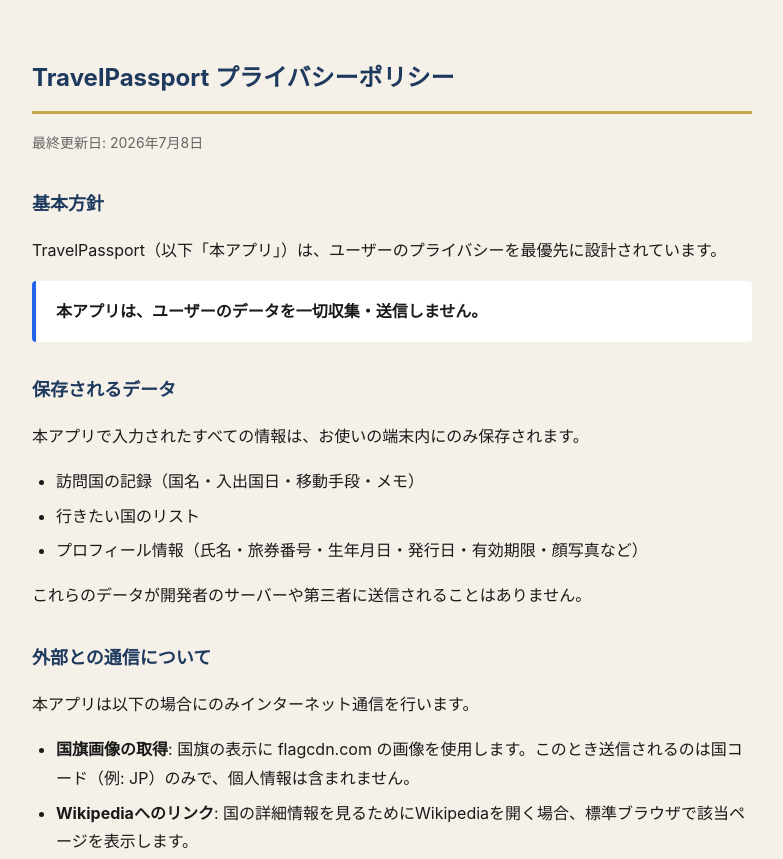
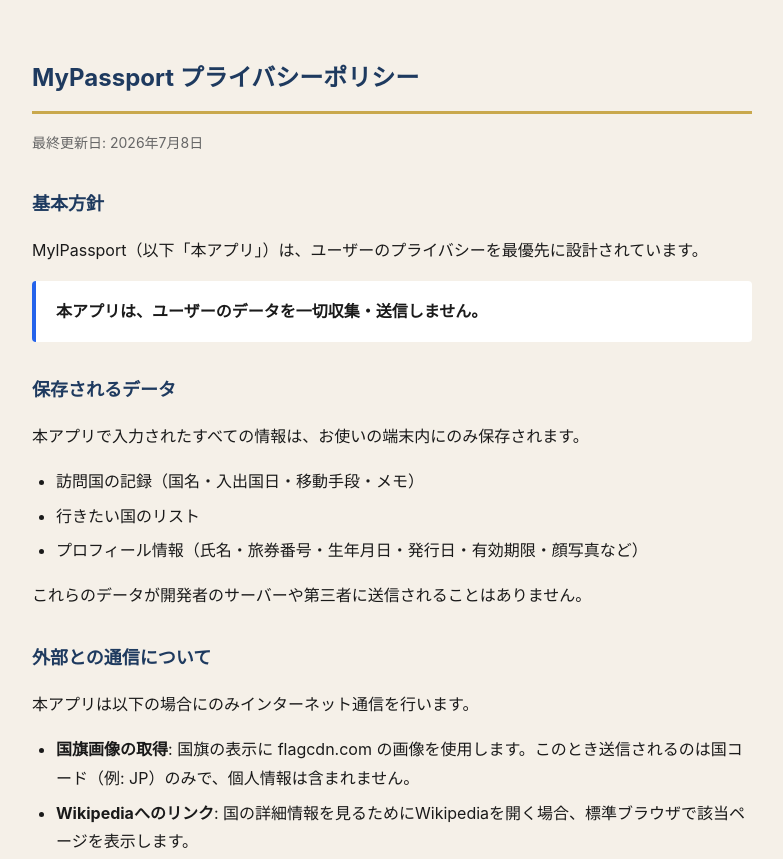
Before and after one commit to shirotaka9612-blip/sekapass-privacy, a plain HTML site: page index.html in a window 1280 px wide. Shown: the top 859 px of the page, without its empty margins (248-1031 px from the left). Drawn offline with Linux system fonts and the light colour scheme.

Commit message:
Update index.html

```diff
--- a/index.html
+++ b/index.html
@@ -3,7 +3,7 @@
 <head>
 <meta charset="UTF-8">
 <meta name="viewport" content="width=device-width, initial-scale=1.0">
-<title>TravelPassport プライバシーポリシー</title>
+<title>MyPassport プライバシーポリシー</title>
 <style>
   body {
     font-family: -apple-system, BlinkMacSystemFont, "Hiragino Sans", "Yu Gothic", sans-serif;
@@ -43,11 +43,11 @@
 </head>
 <body>
 
-<h1>TravelPassport プライバシーポリシー</h1>
+<h1>MyPassport プライバシーポリシー</h1>
 <p class="updated">最終更新日: 2026年7月8日</p>
 
 <h2>基本方針</h2>
-<p>TravelPassport（以下「本アプリ」）は、ユーザーのプライバシーを最優先に設計されています。</p>
+<p>MylPassport（以下「本アプリ」）は、ユーザーのプライバシーを最優先に設計されています。</p>
 <p class="highlight">本アプリは、ユーザーのデータを一切収集・送信しません。</p>
 
 <h2>保存されるデータ</h2>
```
